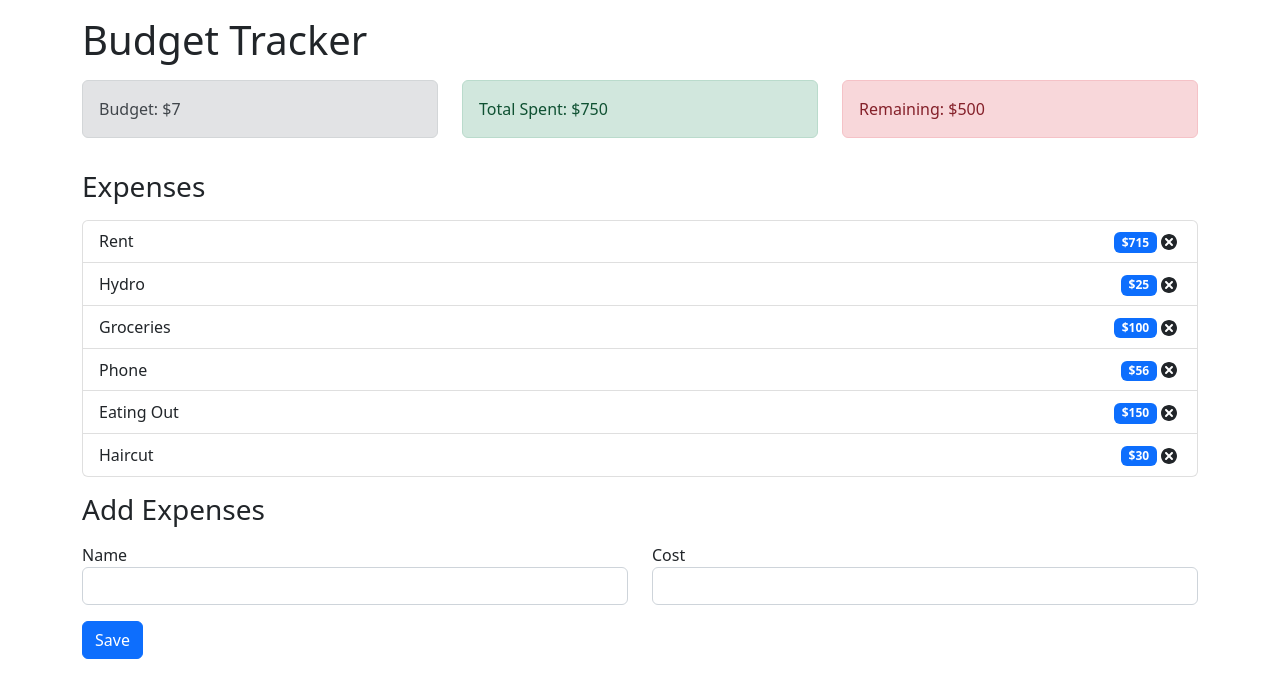
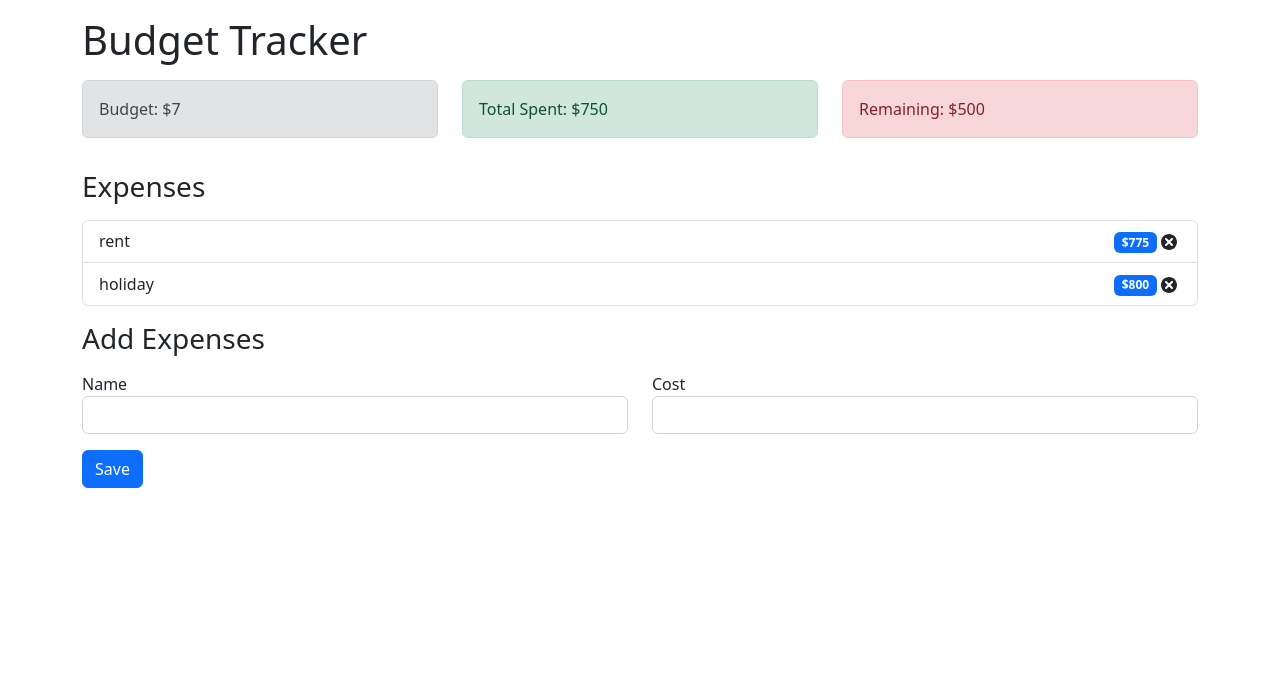
Before and after one commit to vanshajvohra/budget-tracker, a React (Create React App) app: page / in a window 1280 px wide. Shown: the top 698 px of the page. Built offline with nearby package versions, Linux system fonts and the light colour scheme.

Commit message:
expenses component

```diff
--- a/src/components/ExpenseList.js
+++ b/src/components/ExpenseList.js
@@ -1,15 +1,9 @@
-import React from "react";
+import React, {useContext} from "react";
 import ExpenseItem from "./ExpenseItem";
+import { AppContext } from "../context/AppContext";
 
 const ExpenseList = () => {
-    const expenses = [
-        { id: 1, name: "Rent", cost: 715 },
-        { id: 2, name: "Hydro", cost: 25 },
-        { id: 3, name: "Groceries", cost: 100 },
-        { id: 4, name: "Phone", cost: 56 },
-        { id: 5, name: "Eating Out", cost: 150 },
-        {id: 6, name: "Haircut", cost: 30}
-    ];
+    const { expenses } = useContext(AppContext);
 
     return (
         <ul className="list-group">
```
